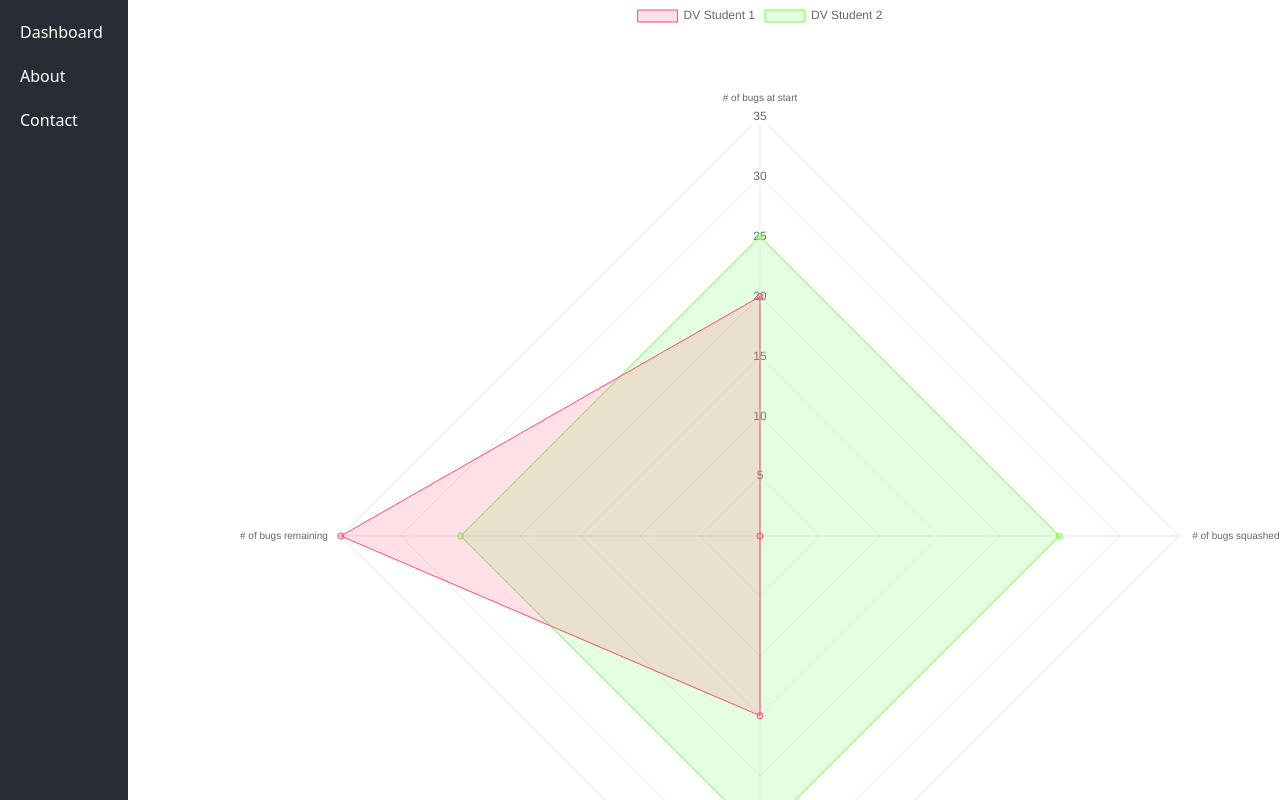
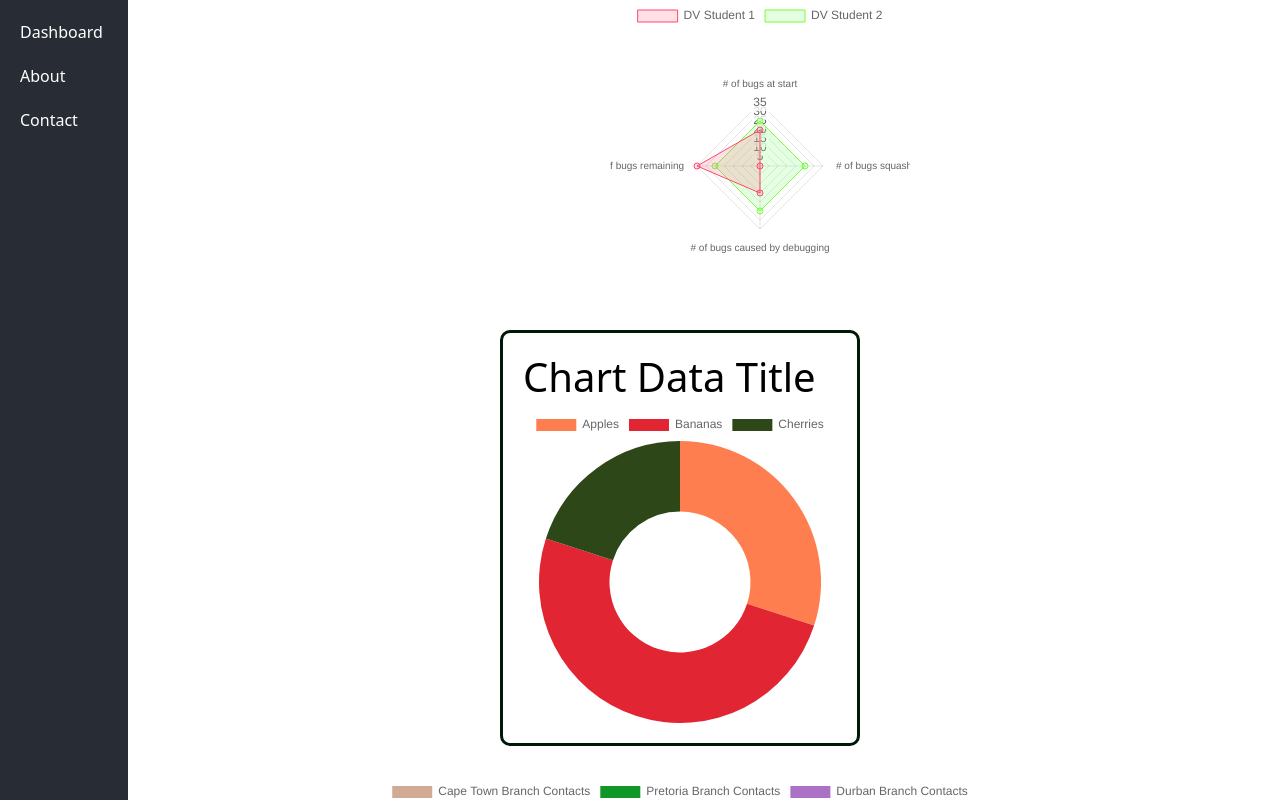
Before and after one commit to Kai-Barker/Week5CHartJSTask_GMT, a React (Create React App) app in the folder chartjs-task/: page / in a window 1280 px wide. Shown: the top 800 px of the page. Built offline with nearby package versions, Linux system fonts and the light colour scheme.

Commit message:
small ajustments

```diff
--- a/chartjs-task/src/components/Home.js
+++ b/chartjs-task/src/components/Home.js
@@ -6,7 +6,7 @@ import BarChart from "./bar-chart";
 
 function Home() {
   return (
-  <div>
+  <div style={{display:'flex', flexDirection:'column' , alignItems:'center'}}>
     <Radar />
     <DonutChart/>
     <BarChart/>
```
